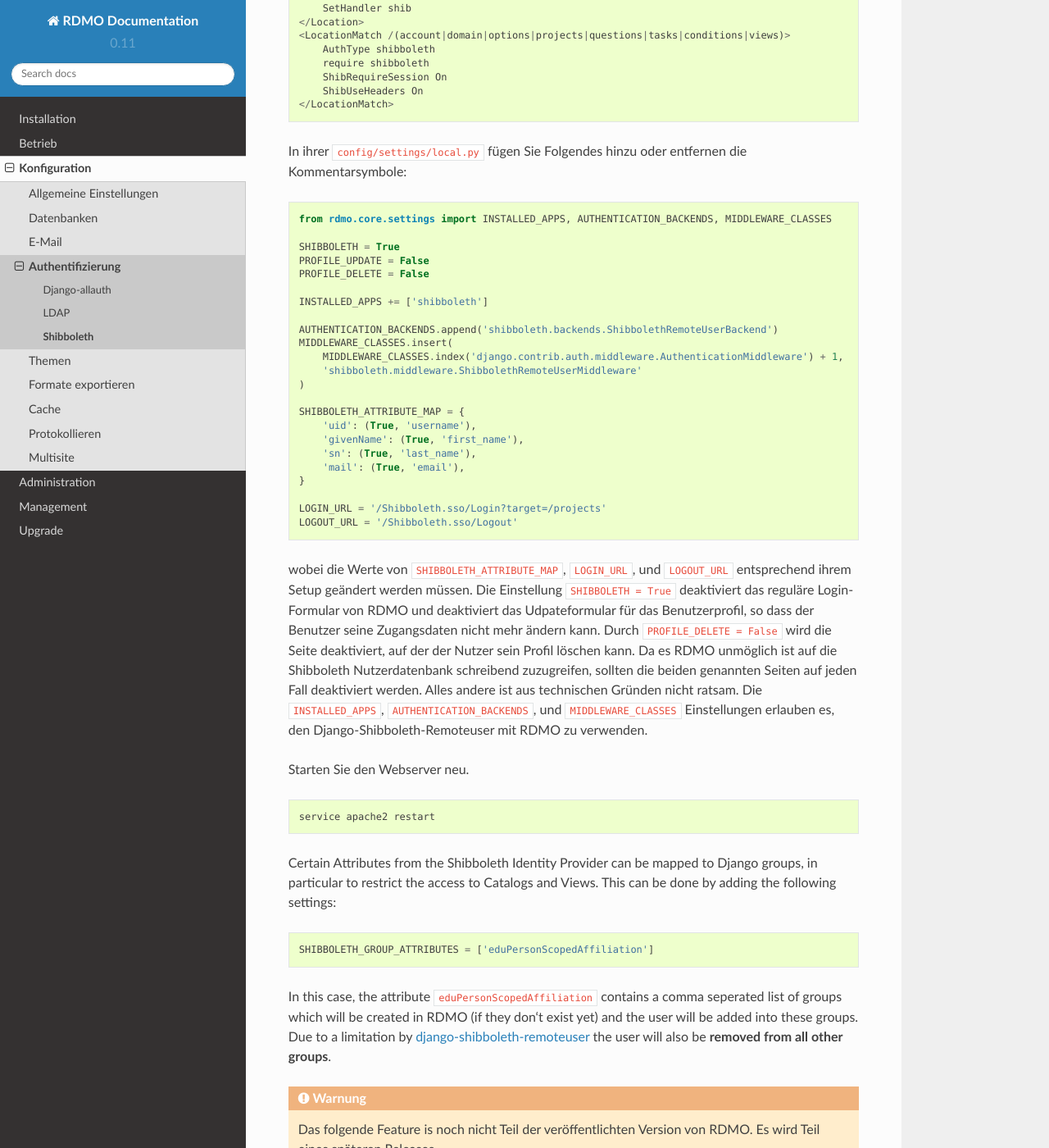
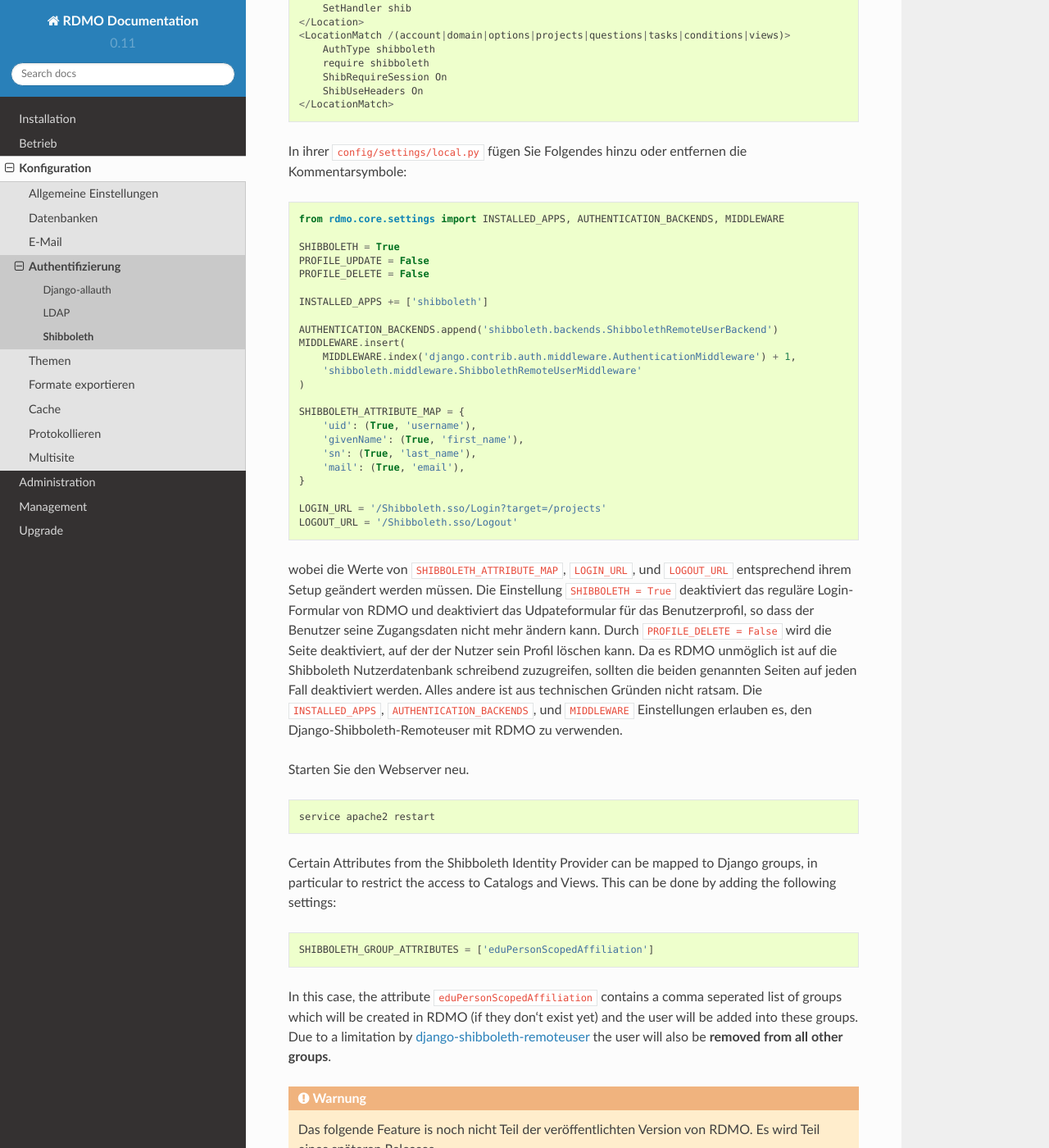
Before and after one commit to rdmorganiser/rdmo-docs-de, a Sphinx documentation site: the page built from docs/configuration/authentication/shibboleth.md, in a window 1280 px wide and 1400 px high, scrolled down 1318 px. Shown: the whole window at 82% size. Built offline with Sphinx 7.4.7 and the Read the Docs theme 2.0.0, drawn with Linux system fonts in a browser that asks for light colours.

Commit message:
Fix MIDDLEWARE

````diff
--- a/docs/configuration/authentication/shibboleth.md
+++ b/docs/configuration/authentication/shibboleth.md
@@ -62,7 +62,7 @@
 In ihrer `config/settings/local.py` fügen Sie Folgendes hinzu oder entfernen die Kommentarsymbole:
 
 ```python
-from rdmo.core.settings import INSTALLED_APPS, AUTHENTICATION_BACKENDS, MIDDLEWARE_CLASSES
+from rdmo.core.settings import INSTALLED_APPS, AUTHENTICATION_BACKENDS, MIDDLEWARE
 
 SHIBBOLETH = True
 PROFILE_UPDATE = False
@@ -71,8 +71,8 @@
 INSTALLED_APPS += ['shibboleth']
 
 AUTHENTICATION_BACKENDS.append('shibboleth.backends.ShibbolethRemoteUserBackend')
-MIDDLEWARE_CLASSES.insert(
-    MIDDLEWARE_CLASSES.index('django.contrib.auth.middleware.AuthenticationMiddleware') + 1,
+MIDDLEWARE.insert(
+    MIDDLEWARE.index('django.contrib.auth.middleware.AuthenticationMiddleware') + 1,
     'shibboleth.middleware.ShibbolethRemoteUserMiddleware'
 )
 
@@ -87,7 +87,7 @@
 LOGOUT_URL = '/Shibboleth.sso/Logout'
 ```
 
-wobei die Werte von `SHIBBOLETH_ATTRIBUTE_MAP`, `LOGIN_URL`, und `LOGOUT_URL` entsprechend ihrem Setup geändert werden müssen. Die Einstellung `SHIBBOLETH = True` deaktiviert das reguläre Login-Formular von RDMO und deaktiviert das Udpateformular für das Benutzerprofil, so dass der Benutzer seine Zugangsdaten nicht mehr ändern kann. Durch `PROFILE_DELETE = False` wird die Seite deaktiviert, auf der der Nutzer sein Profil löschen kann. Da es RDMO unmöglich ist auf die Shibboleth Nutzerdatenbank schreibend zuzugreifen, sollten die beiden genannten Seiten auf jeden Fall deaktiviert werden. Alles andere ist aus technischen Gründen nicht ratsam. Die `INSTALLED_APPS`, `AUTHENTICATION_BACKENDS`, und `MIDDLEWARE_CLASSES` Einstellungen erlauben es, den Django-Shibboleth-Remoteuser mit RDMO zu verwenden.
+wobei die Werte von `SHIBBOLETH_ATTRIBUTE_MAP`, `LOGIN_URL`, und `LOGOUT_URL` entsprechend ihrem Setup geändert werden müssen. Die Einstellung `SHIBBOLETH = True` deaktiviert das reguläre Login-Formular von RDMO und deaktiviert das Udpateformular für das Benutzerprofil, so dass der Benutzer seine Zugangsdaten nicht mehr ändern kann. Durch `PROFILE_DELETE = False` wird die Seite deaktiviert, auf der der Nutzer sein Profil löschen kann. Da es RDMO unmöglich ist auf die Shibboleth Nutzerdatenbank schreibend zuzugreifen, sollten die beiden genannten Seiten auf jeden Fall deaktiviert werden. Alles andere ist aus technischen Gründen nicht ratsam. Die `INSTALLED_APPS`, `AUTHENTICATION_BACKENDS`, und `MIDDLEWARE` Einstellungen erlauben es, den Django-Shibboleth-Remoteuser mit RDMO zu verwenden.
 
 Starten Sie den Webserver neu.
 
````
